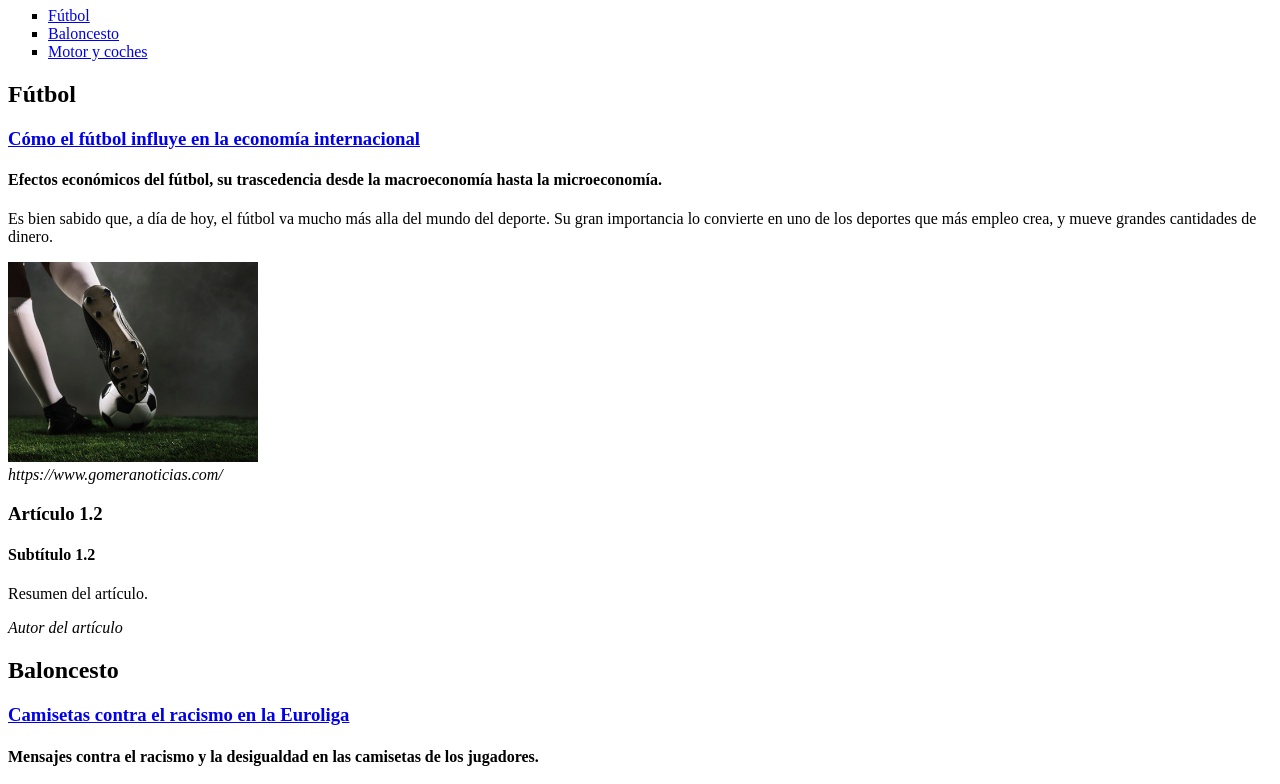
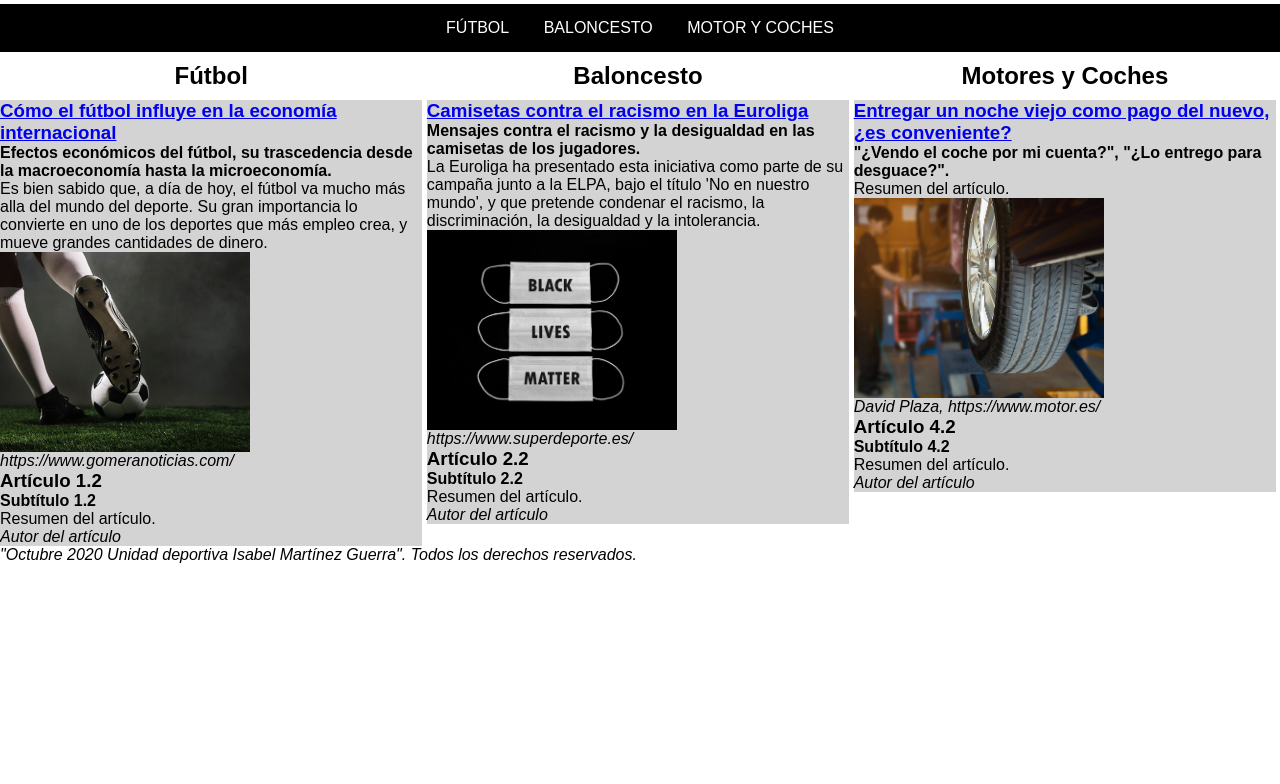
Before and after one commit to SashaMGuerra/2021_LMGSI_IMG, a plain HTML site: page ud02/01/index.html in a window 1280 px wide. Shown: the part 73-857 px from the top of the page. After the commit the page ends 800 px from the top, so only its background shows below. Drawn offline with Linux system fonts and the light colour scheme.

Commit message:
3/12/2020 +
Cambios en la Práctica 01.

```diff
--- /dev/null
+++ b/ud02/01/css/estilos.css
@@ -0,0 +1,51 @@
+*{
+	border: 0;
+	margin: 0;
+	padding: 0;
+	vertical-align: top;
+}
+h1{
+	text-align: center;
+	margin: 20px;
+}
+nav a{
+	text-decoration: none;
+}
+body{
+	font-family: sans-serif;
+}
+nav{
+	text-align: center;
+	background-color: black;
+	text-transform: uppercase;
+	padding: 15px;
+}
+li{
+	list-style: none;
+	display: inline;
+	padding: 15px;
+}
+li a:link{
+	color: white;
+}
+nav li:visited{
+	color: blue;
+}
+nav li:hover{
+	background-color: darkgrey;
+}
+nav li:active{
+	background-color: purple;
+}
+section{
+	width: 33%;
+	display: inline-block;
+}
+
+h2{
+	text-align: center;
+	margin: 10px;
+}
+article{
+	background-color: lightgray;
+}
--- a/ud02/01/index.html
+++ b/ud02/01/index.html
@@ -8,10 +8,8 @@
 		<meta name="autor" content="Sasha">
 		<meta name="generator" content="Notepad">
 		<link rel="icon" href="../../images/favicon.png" type="image/png">
+		<link rel="stylesheet" href="css/estilos.css" type="text/css">
 		<title>HTML 01 Isabel Martínez Guerra</title>
-		<style>
-			ul.a {list-style-type: square;}
-		</style>
 	</head>
 	<body>
 		<header>
@@ -25,7 +23,7 @@
 			</nav>
 		</header>
 		<div>
-			<section>
+			<section class="futbol">
 				<h2 id="futbol">Fútbol</h2>
 				<article>
 					<h3><a href="https://www.gomeranoticias.com/2020/09/29/como-el-futbol-influye-en-la-economia-internacional/">Cómo el fútbol influye en la economía internacional</a></h3>
@@ -43,7 +41,7 @@
 					<address>Autor del artículo</address>
 				</article>
 			</section>
-			<section>
+			<section class="baloncesto">
 				<h2 id="baloncesto">Baloncesto</h2>
 				<article>
 					<h3><a href="https://www.superdeporte.es/baloncesto/2020/10/01/camisetas-racismo-euroliga/472930.html">Camisetas contra el racismo en la Euroliga</a></h3>
@@ -61,7 +59,7 @@
 					<address>Autor del artículo</address>
 				</article>
 			</section>
-			<section>
+			<section class="motor">
 				<h2 id="motor">Motores y Coches</h2>
 				<article>
 					<h3><a href="https://www.motor.es/noticias/coche-como-parte-de-pago-202071449.html">Entregar un noche viejo como pago del nuevo, ¿es conveniente?</a></h3>
```
Also changed, not shown: 1 other file.
